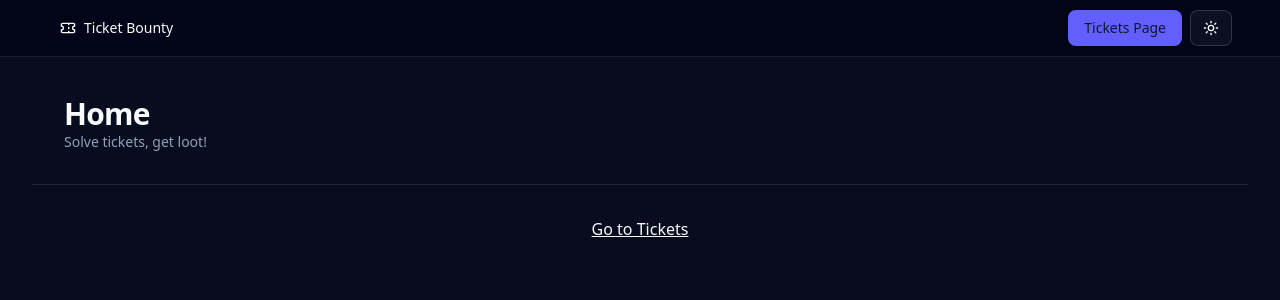
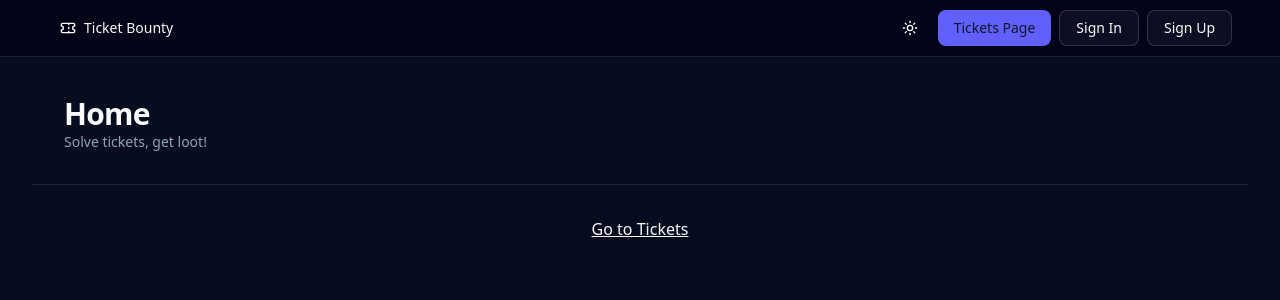
Before and after one commit to steven-oehley/ticket-bounty, a Next.js app: page / in a window 1280 px wide. Shown: the top 300 px of the page. Built offline with nearby package versions, Linux system fonts and the light colour scheme; no server answers.

Commit message:
added signup and signin paths

```diff
--- a/src/components/header.tsx
+++ b/src/components/header.tsx
@@ -5,11 +5,29 @@ import Link from 'next/link';
 import { LucideTicket } from 'lucide-react';
 
 import { Button } from '@/components/ui/button';
-import { homePath, ticketsPath } from '@/constants/paths';
+import {
+  homePath,
+  signInPath,
+  signUpPath,
+  ticketsPath,
+} from '@/constants/paths';
 
 import ThemeSwitcher from './theme/theme-switcher';
 
 const Header = () => {
+  const navItems = (
+    <>
+      <Button asChild>
+        <Link href={ticketsPath}>Tickets Page</Link>
+      </Button>
+      <Button asChild variant="outline">
+        <Link href={signInPath}>Sign In</Link>
+      </Button>
+      <Button asChild variant="outline">
+        <Link href={signUpPath}>Sign Up</Link>
+      </Button>
+    </>
+  );
   return (
     <nav className="supports-backdrop-blur:bg-background/60 bg-background/95 fixed top-0 right-0 left-0 z-20 flex w-full justify-between border-b px-12 py-2.5 backdrop-blur">
       <div>
@@ -21,10 +39,8 @@ const Header = () => {
         </Button>
       </div>
       <div className="flex gap-x-2">
-        <Button asChild>
-          <Link href={ticketsPath}>Tickets Page</Link>
-        </Button>
         <ThemeSwitcher />
+        {navItems}
       </div>
     </nav>
   );
--- a/src/components/theme/theme-switcher.tsx
+++ b/src/components/theme/theme-switcher.tsx
@@ -13,7 +13,7 @@ const ThemeSwitcher = () => {
 
   return (
     <div>
-      <Button variant="outline" onClick={handleThemeChange}>
+      <Button variant="ghost" onClick={handleThemeChange}>
         {theme === 'dark' ? (
           <LucideSun className="animate-in fade-in zoom-in duration-300" />
         ) : (
--- a/src/constants/paths.ts
+++ b/src/constants/paths.ts
@@ -1,6 +1,10 @@
-const homePath = '/';
-const ticketsPath = '/tickets';
-const ticketPath = (ticketId: string) => `/tickets/${ticketId}`;
-const editTicketPath = (ticketId: string) => `${ticketPath(ticketId)}/edit`;
+export const homePath = '/';
 
-export { editTicketPath, homePath, ticketPath, ticketsPath };
+export const ticketsPath = '/tickets';
+export const ticketPath = (ticketId: string) => `/tickets/${ticketId}`;
+export const editTicketPath = (ticketId: string) =>
+  `${ticketPath(ticketId)}/edit`;
+
+export const signUpPath = '/sign-up';
+export const signInPath = '/sign-in';
+export const passwordForgotPath = '/password-forgot';
```
